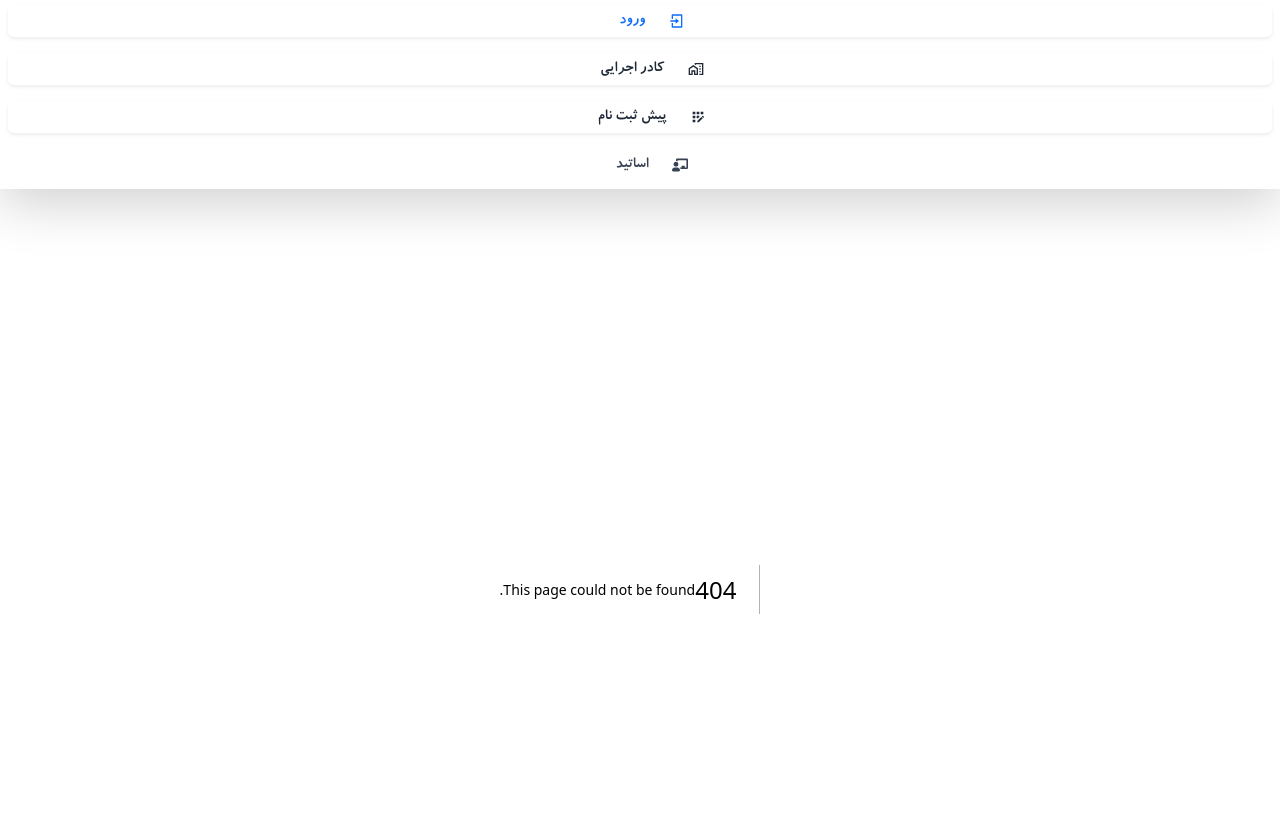
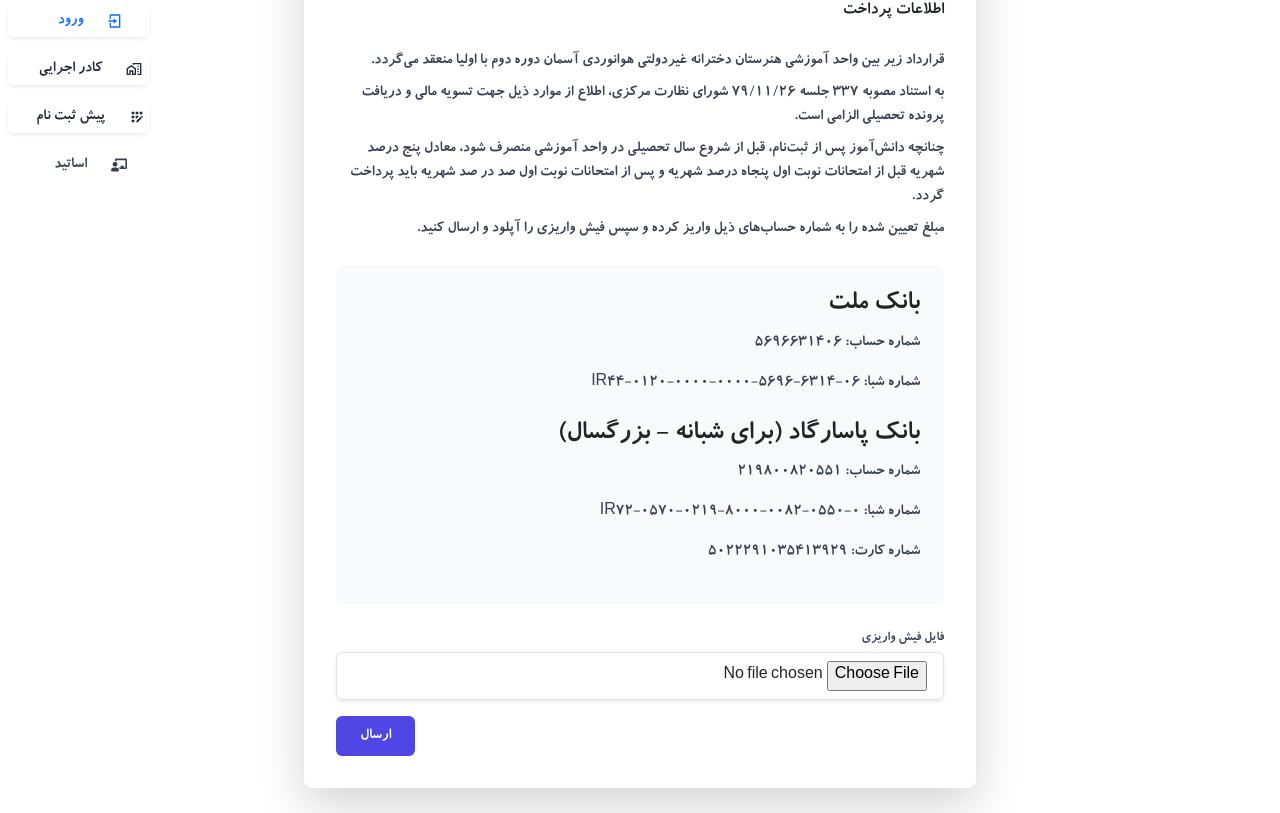
Before and after one commit to arefirasti/School, a Next.js app: page /Salary in a window 1280 px wide. Before the commit this address had no page. Shown: the part 627-1440 px from the top of the page. Built offline with nearby package versions, Linux system fonts and the light colour scheme.

Commit message:
Add Salary Page

```diff
--- a/Components/Navigate/Nav.jsx
+++ b/Components/Navigate/Nav.jsx
@@ -76,7 +76,7 @@
             {isLoggedIn ? (
               <div className="flex items-center justify-around gap-4 p-3">
                 <Link
-                  href={""}
+                  href={"./Profile"}
                   className="flex items-center justify-center  text-gray-100 text-decoration-none bg-gray-700 hover:bg-slate-400 p-1 rounded-md"
                 >
                   <CgProfile />
@@ -90,7 +90,7 @@
                   <span className="mx-4">نمرات </span>
                 </Link>
                 <Link
-                  href={""}
+                  href={"./Salary"}
                   className="flex items-center justify-center  text-gray-700 text-decoration-none bg-gray-200 hover:bg-slate-100 p-1 rounded-md"
                 >
                   <PiHandDepositBold />
@@ -175,7 +175,7 @@
           {isLoggedIn ? (
             <div className="flex flex-col p-2">
               <Link
-                href={""}
+                href={"./Profile"}
                 className="my-3 flex items-center justify-center  text-gray-100 text-decoration-none bg-gray-700  p-1 rounded-md"
               >
                 <CgProfile />
@@ -189,7 +189,7 @@
                 <span className=" mx-4">نمرات </span>
               </Link>
               <Link
-                href={""}
+                href={"./Salary"}
                 className="my-3 flex items-center justify-center text-gray-700 text-decoration-none shadow-sm bg-gray-200 p-1 rounded-md"
               >
                 <PiHandDepositBold />
--- /dev/null
+++ b/pages/Profile/index.jsx
@@ -0,0 +1,7 @@
+import React from "react";
+
+const index = () => {
+  return <div>index</div>;
+};
+
+export default index;
--- /dev/null
+++ b/pages/Salary/index.jsx
@@ -0,0 +1,165 @@
+import React, { useState } from "react";
+import { Formik, Form, Field, ErrorMessage } from "formik";
+import * as Yup from "yup";
+import { BeatLoader, ClipLoader } from "react-spinners";
+import { Toast, ToastBody, ToastContainer } from "react-bootstrap";
+import Cookies from "js-cookie";
+import { useRouter } from "next/router";
+
+const Index = () => {
+  const [isSubmitting, setIsSubmitting] = useState(false);
+  const [isSubmitted, setIsSubmitted] = useState(false);
+  const router = useRouter();
+  const [toastMassage, setToastMassage] = useState("");
+  const initialValues = {
+    image_payment: undefined,
+  };
+
+  const validationSchema = Yup.object().shape({
+    image_payment: Yup.mixed().required("لطفا فایل فیش واریزی را آپلود کنید"),
+  });
+
+  const handleSubmit = async (values) => {
+    setIsSubmitting(true);
+    const formData = new FormData();
+    formData.append("image_payment", values.image_payment);
+    try {
+      const token = Cookies.get("token");
+      const response = await fetch(
+        "https://schoolm.liara.run/students/payment/",
+        {
+          method: "POST",
+          headers: {
+            Authorization: `token ${token}`,
+          },
+          body: formData,
+        }
+      );
+      if (response.ok) {
+        setToastMassage("درخواست شما با موفقیت انجام شد!");
+      } else {
+        setToastMassage("مشکلی در ارسال درخواست رخ داده است ");
+      }
+    } catch (error) {
+      setToastMassage("پیغام خطا :" + error.message);
+    }
+    setIsSubmitted(true);
+    setIsSubmitting(false);
+  };
+
+  return (
+    <div className="min-h-screen flex items-center justify-center p-4 relative">
+      {isSubmitting && (
+        <div className="fixed inset-0 bg-black bg-opacity-50 flex items-center justify-center z-50">
+          <BeatLoader color="#ffffff" size={20} />
+        </div>
+      )}
+
+      <div className="bg-white p-8 rounded-lg shadow-lg w-full max-w-2xl relative z-10">
+        <h1 className="text-2xl font-bold mb-6 text-center">
+          فرم پرداخت شهریه
+        </h1>
+        <div className="mb-6">
+          <h2 className="text-lg font-semibold mb-4">اطلاعات پرداخت</h2>
+          <p className="text-gray-700 mb-2">
+            قرارداد زیر بین واحد آموزشی هنرستان دخترانه غیردولتی هوانوردی آسمان
+            دوره دوم با اولیا منعقد می‌گردد.
+          </p>
+          <p className="text-gray-700 mb-2">
+            به استناد مصوبه ۳۳۷ جلسه ۷۹/۱۱/۲۶ شورای نظارت مرکزی، اطلاع از موارد
+            ذیل جهت تسویه مالی و دریافت پرونده تحصیلی الزامی است.
+          </p>
+          <p className="text-gray-700 mb-2">
+            چنانچه دانش‌آموز پس از ثبت‌نام، قبل از شروع سال تحصیلی در واحد
+            آموزشی منصرف شود، معادل پنج درصد شهریه قبل از امتحانات نوبت اول
+            پنجاه درصد شهریه و پس از امتحانات نوبت اول صد در صد شهریه باید
+            پرداخت گردد.
+          </p>
+          <p className="text-gray-700 mb-4">
+            مبلغ تعیین شده را به شماره حساب‌های ذیل واریز کرده و سپس فیش واریزی
+            را آپلود و ارسال کنید.
+          </p>
+
+          <div className="bg-gray-50 p-4 rounded-lg">
+            <h3 className="text-md font-semibold mb-2">بانک ملت</h3>
+            <p className="text-gray-700">شماره حساب: ۵۶۹۶۶۳۱۴۰۶</p>
+            <p className="text-gray-700">
+              شماره شبا: IR44-0120-0000-0000-5696-6314-06
+            </p>
+
+            <h3 className="text-md font-semibold mt-4 mb-2">
+              بانک پاسارگاد (برای شبانه - بزرگسال)
+            </h3>
+            <p className="text-gray-700">شماره حساب: ۲۱۹۸۰۰۸۲۰۵۵۱</p>
+            <p className="text-gray-700">
+              شماره شبا: IR72-0570-0219-8000-0082-0550-0
+            </p>
+            <p className="text-gray-700">شماره کارت: ۵۰۲۲۲۹۱۰۳۵۴۱۳۹۲۹</p>
+          </div>
+        </div>
+        <Formik
+          initialValues={initialValues}
+          validationSchema={validationSchema}
+          onSubmit={handleSubmit}
+        >
+          {({ setFieldValue, isSubmitting }) => (
+            <Form className="space-y-4">
+              <div>
+                <label
+                  htmlFor="image_payment"
+                  className="block text-sm font-medium text-gray-700"
+                >
+                  فایل فیش واریزی
+                </label>
+                <input
+                  id="image_payment"
+                  name="image_payment"
+                  type="file"
+                  accept="image/jpeg, image/png"
+                  onChange={(event) => {
+                    const file = event.currentTarget.files[0];
+                    if (file) {
+                      setFieldValue("image_payment", file);
+                    }
+                  }}
+                  className="mt-1 block w-full px-3 py-2 border border-gray-300 rounded-md shadow-sm focus:outline-none focus:ring-indigo-500 focus:border-indigo-500"
+                />
+                <ErrorMessage
+                  name="image_payment"
+                  component="div"
+                  className="text-red-500 text-sm mt-1"
+                />
+              </div>
+
+              <div className="flex justify-end">
+                <button
+                  type="submit"
+                  disabled={isSubmitting}
+                  className="bg-indigo-600 text-white px-4 py-2 rounded-md hover:bg-indigo-700 flex items-center justify-center"
+                >
+                  ارسال
+                </button>
+              </div>
+            </Form>
+          )}
+        </Formik>
+      </div>
+      <ToastContainer
+        position="bottom-center"
+        className="p-3"
+        style={{ zIndex: 100 }}
+      >
+        <Toast
+          show={isSubmitted}
+          onClose={() => setIsSubmitted(false)}
+          delay={5000}
+          autohide={true}
+        >
+          <ToastBody>{toastMassage}</ToastBody>
+        </Toast>
+      </ToastContainer>
+    </div>
+  );
+};
+
+export default Index;
--- a/pages/StudentGrades/index.jsx
+++ b/pages/StudentGrades/index.jsx
@@ -2,12 +2,23 @@
 import React from "react";
 
 const index = (props) => {
+  if (props.data.length > 0) {
     return (
       <div className="p-4">
         <h1 className="text-2xl font-bold mb-4">نمرات دانش‌آموز</h1>
         <GradesTable grades={props.data} />
       </div>
     );
+  } else {
+    return (
+      <div className="p-4">
+        <h1 className="text-2xl font-bold mb-4">
+          {" "}
+          برای مشاهده ابتدا شهریه را پرداخت کنید
+        </h1>
+      </div>
+    );
+  }
 };
 
 export default index;
--- a/pages/index.js
+++ b/pages/index.js
@@ -9,23 +9,14 @@
 import mother from "../public/IMG_7433-400x400.jpg";
 import { useContext, useState } from "react";
 import { NavContext } from "@/Context/Store";
+import { GET } from "@/API/getRepository";
 
-const geistSans = Geist({
-  variable: "--font-geist-sans",
-  subsets: ["latin"],
-});
-
-const geistMono = Geist_Mono({
-  variable: "--font-geist-mono",
-  subsets: ["latin"],
-});
-
-export default function Home() {
+export default function Home(props) {
   const { isOpen } = useContext(NavContext);
   return (
     <>
       <div className="bg-gray-100">
-        <ChangeBackground />
+        <ChangeBackground carousel={props.carouselResponse} />
       </div>
       <section className="bg-gray-100 p-8 text-center flex flex-col items-center justify-center m-11 z-[-100]">
         <h2 className="text-2xl font-bold text-gray-800">دوره متوسطه دوم</h2>
@@ -125,3 +116,13 @@
     </>
   );
 }
+
+export async function getStaticProps() {
+  const carouselURL = await GET("adv/slider/");
+  const carouselResponse = await carouselURL.json();
+  return {
+    props: {
+      carouselResponse,
+    },
+  };
+}
```
Also changed, not shown: Components/MainPage/ChangeBackground.jsx (+3 -8 lines). Lines whose indentation alone changed are shown as unchanged.
